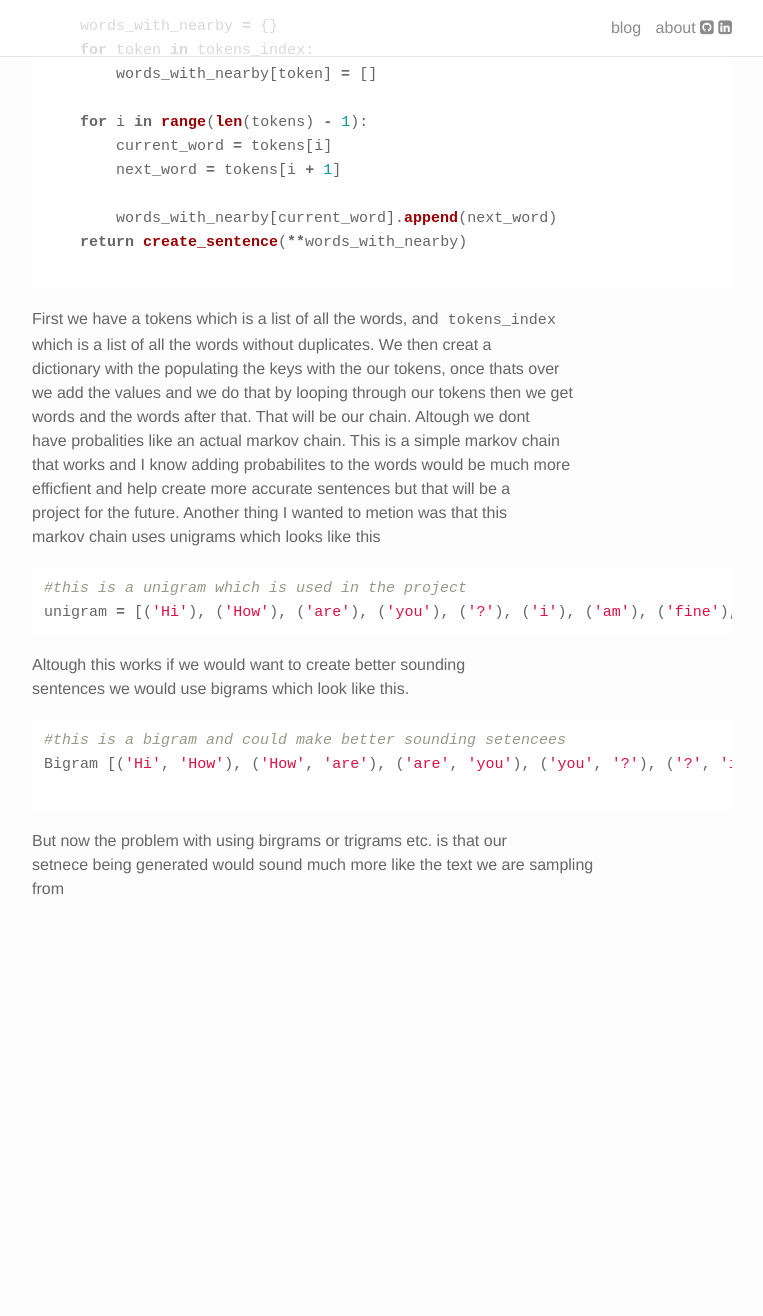
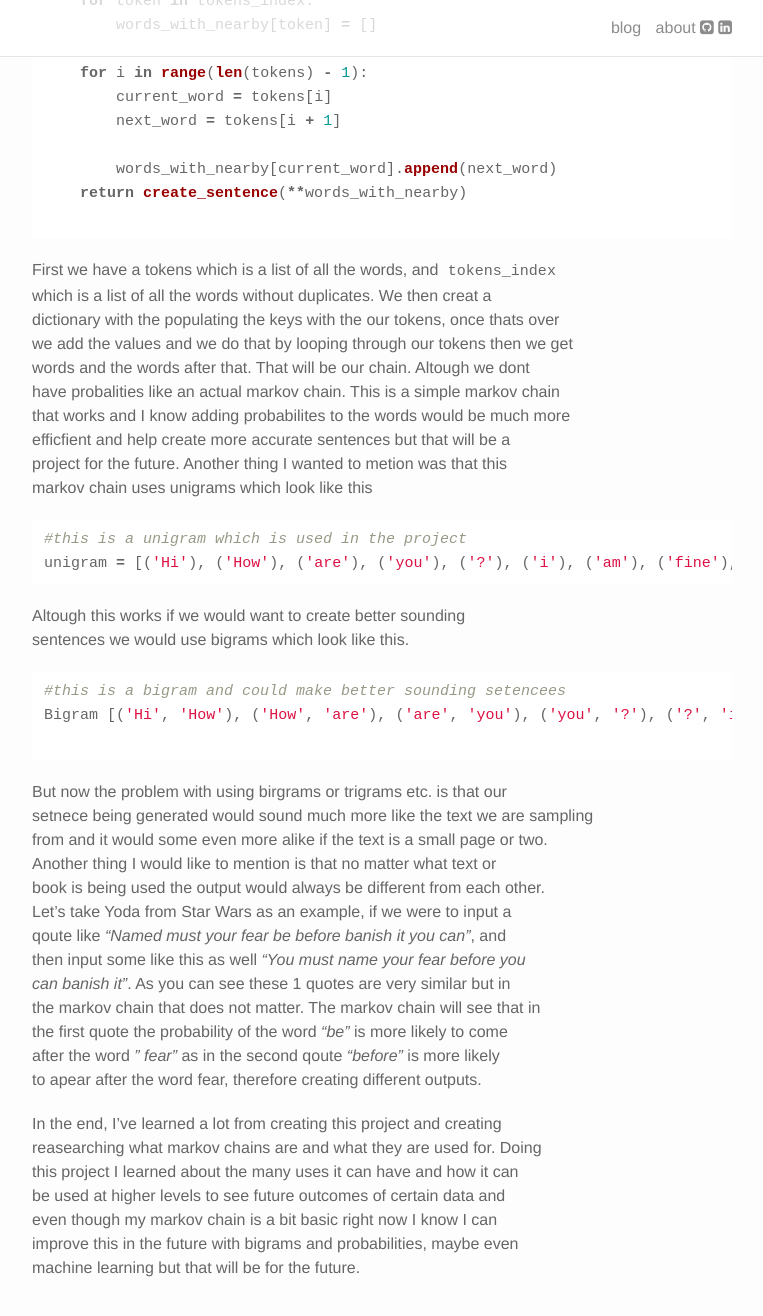
Before and after one commit to GaelGil/GaelGil.github.io, a Jekyll site: the page built from _posts/2019-06-01-markov.markdown, in a window 1280 px wide and 1400 px high, scrolled down 1160 px. Shown: the top 1316 px of the window, without its empty margins (258-1021 px from the left). Built offline with Jekyll 4.4.1, drawn with Linux system fonts in a browser that asks for light colours; nearby versions of some CDN libraries; before the commit the page ends 2181 px from its top, so only the background shows below that; some of the changed text lies outside the part shown.

Commit message:
finalizing the post

```diff
--- a/_posts/2019-06-01-markov.markdown
+++ b/_posts/2019-06-01-markov.markdown
@@ -5,7 +5,7 @@ permalink: /my_markov_chain/
 date:   2019-06-01 12:33
 categories: jekyll update
 ---
-<small>link to my<a href="https://sentence-gen.herokuapp.com/"> project</a></small><br><br>
+<small>link to my<a href="https://sentence-gen.herokuapp.com/"> project</a></small>
 <small>link to my full project on<a href="https://github.com/GaelGil/sentence-generator"> github</a></small><br><br>
 
 In this project I made a setence generator in which you can input your own <br>
@@ -18,7 +18,7 @@ thing that came before it and is used for sequential data.
 
 
 The image of above is a markov chain a visual of a very simple markov chain.<br>
-As you can see point E is more likely to go to Point A, but Point A is just <br>
+As you can see *Point E* is more likely to go to *Point A*, but *Point A* is just <br>
 slightly more likely to go back to it's self.
 <br><br>
 Now to how I created a markov chain in python to create a sentence, this is <br>
@@ -62,7 +62,7 @@ have probalities like an actual markov chain. This is a simple markov chain<br>
 that works and I know adding probabilites to the words would be much more<br>
 efficfient and help create more accurate sentences but that will be a<br>
 project for the future. Another thing I wanted to metion was that this<br>
-markov chain uses unigrams which looks like this<br>
+markov chain uses unigrams which look like this<br>
 
 ~~~python
 #this is a unigram which is used in the project
@@ -80,7 +80,27 @@ Bigram [('Hi', 'How'), ('How', 'are'), ('are', 'you'), ('you', '?'), ('?', 'i'),
 
 But now the problem with using birgrams or trigrams etc. is that our<br>
 setnece being generated would sound much more like the text we are sampling<br>
-from<br>
+from and it would some even more alike if the text is a small page or two.<br>
+Another thing I would like to mention is that no matter what text or<br>
+book is being used the output would always be different from each other.<br>
+Let's take Yoda from Star Wars as an example, if we were to input a<br>
+qoute like *"Named must your fear be before banish it you can"*, and<br>
+then input some like this as well *"You must name your fear before you<br>
+can banish it"*. As you can see these 1 quotes are very similar but in<br>
+the markov chain that does not matter. The markov chain will see that in<br>
+the first quote the probability of the word *"be"* is more likely to come<br>
+after the word *" fear"* as in the second qoute *"before"* is more likely<br>
+to apear after the word fear, therefore creating different outputs.<br>
+
+In the end, I've learned a lot from creating this project and creating<br>
+reasearching what markov chains are and what they are used for. Doing<br>
+this project I learned about the many uses it can have and how it can<br>
+be used at higher levels to see future outcomes of certain data and<br>
+even though my markov chain is a bit basic right now I know I can<br>
+improve this in the future with bigrams and probabilities, maybe even<br>
+machine learning but that will be for the future. <br>
+
+
 
 <!-- - Description of the thing I wanted to make. How it works (users input book snippets, or the select a book from the list)
 - How I made it, tests, functions,
```
